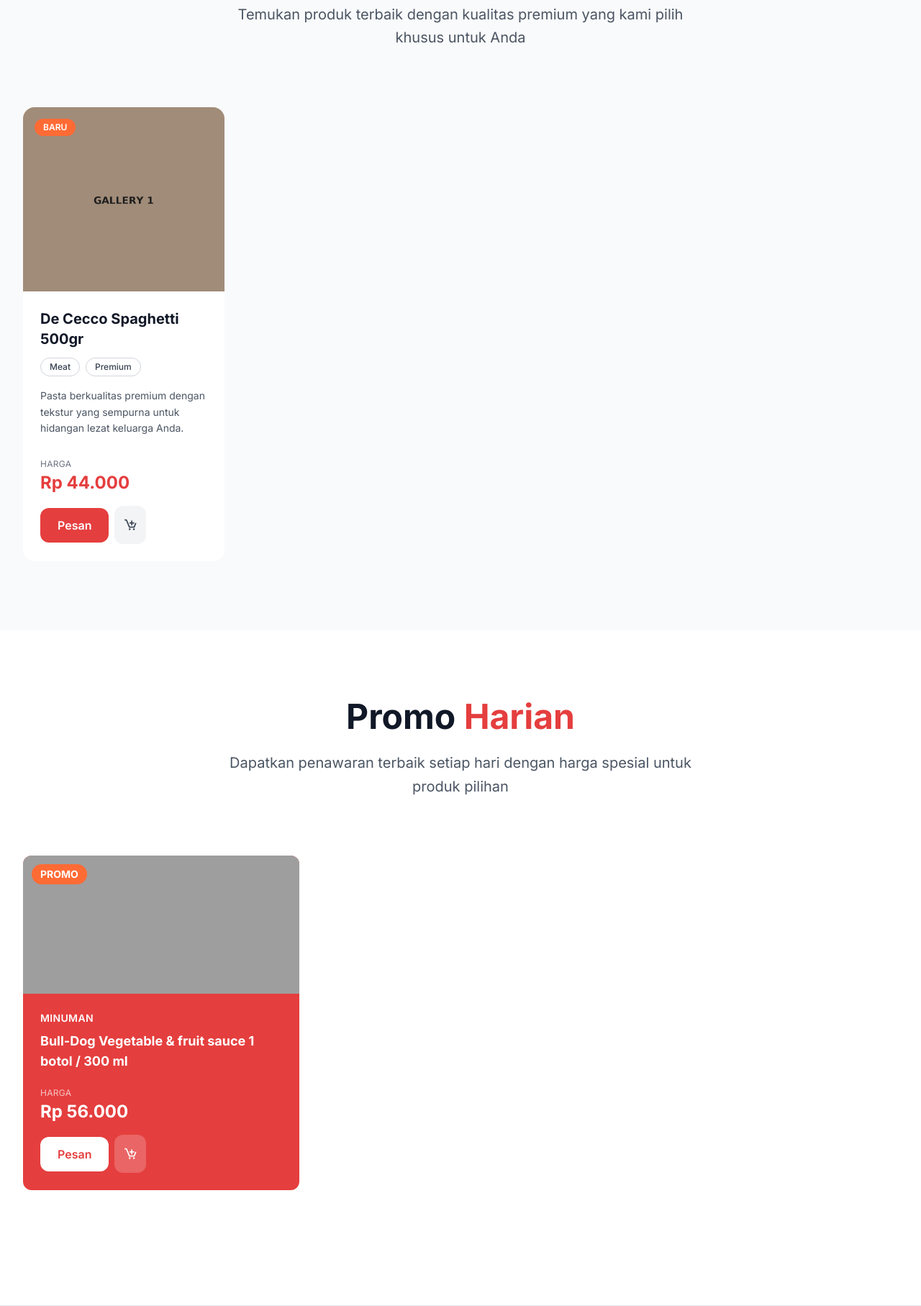
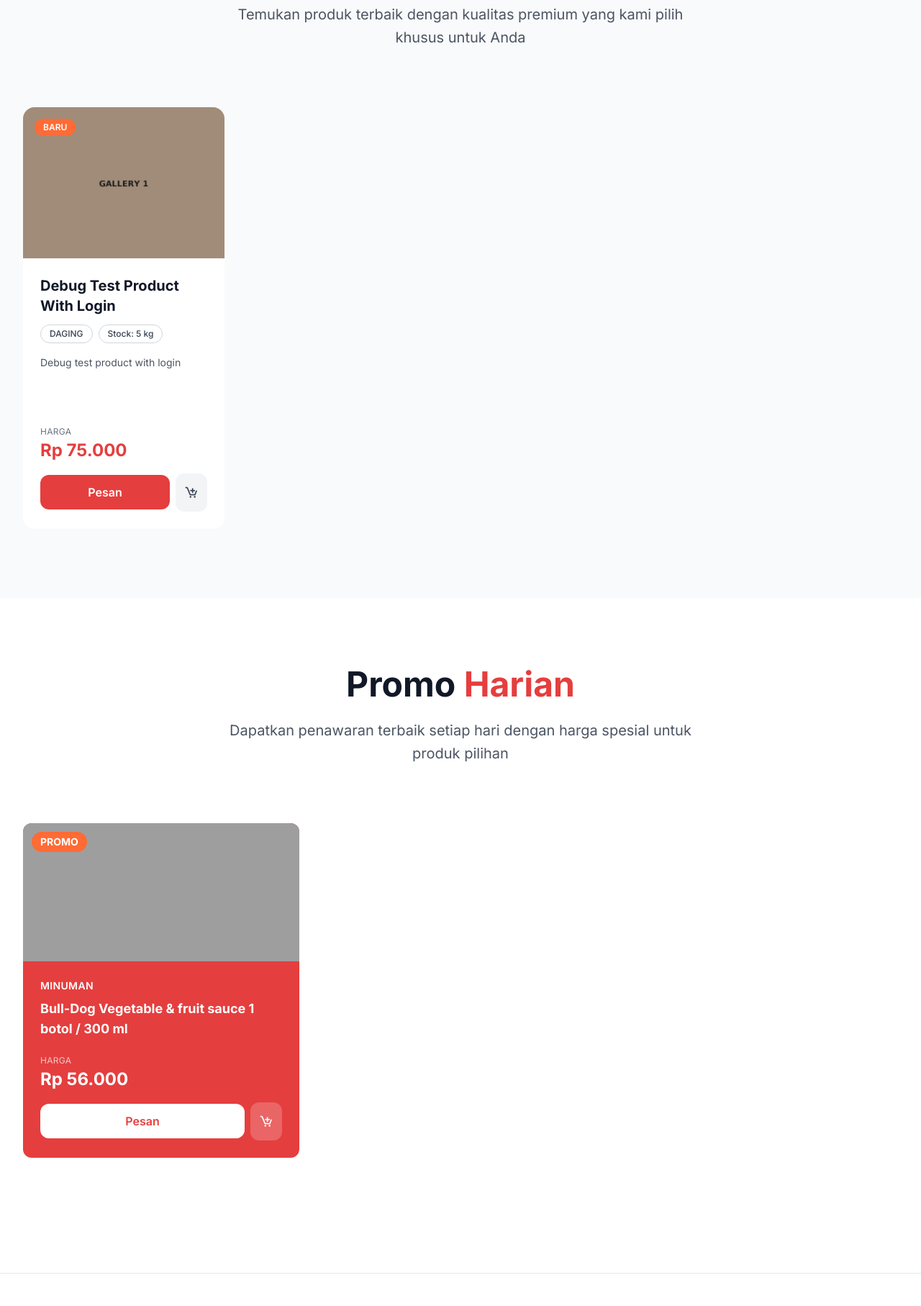
Before and after one commit to DrRhea/xera-meatshop, a CodeIgniter app: page /database/index.php/home/index in a window 1280 px wide. Shown: the part 1804-3619 px from the top of the page at 72% size. Run offline with CodeIgniter, Linux system fonts and the light colour scheme; data comes from the database, SQL or seed files in the repository; some libraries are stand-ins or nearby versions; grey boxes are pictures that could not be loaded.

Commit message:
feat: implement dynamic products with consistent layout
- Add Product_model to Home controller for database integration
- Fetch latest 4 active products from database
- Replace static product cards with dynamic PHP loop
- Implement consistent card layout using flexbox
- Ensure price and buttons always positioned at bottom
- Add fallback for when no products available
- Apply consistent layout to all card types (products, fallback, promo)
- Display product name, category, price, stock, and description
- Format price with thousand separators
- Add security with htmlspecialchars() for XSS prevention

Fixes: Product cards now display real data from database with consistent positioning

```diff
--- a/application/controllers/Home.php
+++ b/application/controllers/Home.php
@@ -7,12 +7,16 @@ class Home extends CI_Controller {
     {
         parent::__construct();
         $this->load->helper('url');
+        $this->load->model('Product_model');
     }
 
     public function index()
     {
         $data['title'] = 'Meat Shop & Grocery';
         $data['page'] = 'home';
+
+        // Get latest products from database
+        $data['latest_products'] = $this->Product_model->get_products(4, 0, null, null, 'active');
 
         $this->load->view('templates/header', $data);
         $this->load->view('home/index', $data);
--- a/application/views/home/index.php
+++ b/application/views/home/index.php
@@ -118,32 +118,48 @@
                 </div>
                 <!-- Grid produk Unggulan index -->
                 <div class="grid grid-cols-1 sm:grid-cols-2 lg:grid-cols-3 xl:grid-cols-4 gap-8">
-                    <!-- Card Produk 1 -->
-                     <div class="bg-white rounded-2xl transition-all duration-300 group overflow-hidden">
+                    <?php if (!empty($latest_products)): ?>
+                        <?php foreach ($latest_products as $product): ?>
+                            <div class="bg-white rounded-2xl transition-all duration-300 group overflow-hidden flex flex-col h-full">
                                 <div class="relative h-64 bg-gradient-to-br from-primary/20 to-primary/10 flex items-center justify-center">
+                                    <?php if (!empty($product->image)): ?>
+                                        <img src="<?php echo base_url($product->image); ?>"
+                                             alt="<?php echo htmlspecialchars($product->name); ?>"
+                                             class="w-full h-full object-cover group-hover:scale-105 transition-transform duration-300">
+                                    <?php else: ?>
                                         <img src="<?php echo base_url('assets/img/gal-1.jpg'); ?>"
-                                 alt="Produk 1"
+                                             alt="<?php echo htmlspecialchars($product->name); ?>"
                                              class="w-full h-full object-cover group-hover:scale-105 transition-transform duration-300">
+                                    <?php endif; ?>
                                     <span class="absolute top-4 left-4 bg-accent text-white px-3 py-1 text-xs font-semibold rounded-full">
                                         BARU
                                     </span>
                                 </div>
-                        <div class="p-6">
-                             <h4 class="text-xl font-bold text-gray-900 mb-3">De Cecco Spaghetti 500gr</h4>
+                                <div class="p-6 flex flex-col h-full">
+                                    <div class="flex-1">
+                                        <h4 class="text-xl font-bold text-gray-900 mb-3"><?php echo htmlspecialchars($product->name); ?></h4>
                                         <div class="flex flex-wrap gap-2 mb-4">
-                                 <span class="px-3 py-1 border border-gray-300 rounded-full text-xs font-medium text-gray-700">Meat</span>
-                                 <span class="px-3 py-1 border border-gray-300 rounded-full text-xs font-medium text-gray-700">Premium</span>
+                                            <span class="px-3 py-1 border border-gray-300 rounded-full text-xs font-medium text-gray-700">
+                                                <?php echo htmlspecialchars($product->category); ?>
+                                            </span>
+                                            <span class="px-3 py-1 border border-gray-300 rounded-full text-xs font-medium text-gray-700">
+                                                Stock: <?php echo $product->stock . ' ' . $product->unit; ?>
+                                            </span>
                                         </div>
+                                        <?php if (!empty($product->description)): ?>
                                             <p class="text-sm text-gray-600 mb-6 leading-relaxed">
-                                 Pasta berkualitas premium dengan tekstur yang sempurna untuk hidangan lezat keluarga Anda.
+                                                <?php echo htmlspecialchars(substr($product->description, 0, 100)); ?>
+                                                <?php if (strlen($product->description) > 100): ?>...<?php endif; ?>
                                             </p>
-                             <div class="space-y-4">
-                                 <div>
-                                     <span class="text-xs text-gray-500 uppercase tracking-wide">Harga</span>
-                                     <div class="text-2xl font-bold text-primary">Rp 44.000</div>
+                                        <?php endif; ?>
+                                    </div>
+                                    <div class="mt-auto">
+                                        <div class="mb-4">
+                                            <span class="text-xs text-gray-500 uppercase tracking-wide">HARGA</span>
+                                            <div class="text-2xl font-bold text-primary">Rp <?php echo number_format($product->price, 0, ',', '.'); ?></div>
                                         </div>
                                         <div class="flex items-center space-x-2">
-                                     <button class="bg-primary text-white px-6 py-3 rounded-xl hover:bg-primary-700 transition-colors font-semibold">
+                                            <button class="bg-primary text-white px-6 py-3 rounded-xl hover:bg-primary-700 transition-colors font-semibold flex-1">
                                                 Pesan
                                             </button>
                                             <button class="bg-gray-100 text-gray-700 p-3 rounded-xl hover:bg-primary hover:text-white transition-colors">
@@ -153,6 +169,46 @@
                                     </div>
                                 </div>
                             </div>
+                        <?php endforeach; ?>
+                    <?php else: ?>
+                        <!-- Fallback jika tidak ada produk -->
+                        <div class="bg-white rounded-2xl transition-all duration-300 group overflow-hidden flex flex-col h-full">
+                            <div class="relative h-64 bg-gradient-to-br from-primary/20 to-primary/10 flex items-center justify-center">
+                                <img src="<?php echo base_url('assets/img/gal-1.jpg'); ?>"
+                                     alt="Produk Default"
+                                     class="w-full h-full object-cover group-hover:scale-105 transition-transform duration-300">
+                                <span class="absolute top-4 left-4 bg-accent text-white px-3 py-1 text-xs font-semibold rounded-full">
+                                    BARU
+                                </span>
+                            </div>
+                            <div class="p-6 flex flex-col h-full">
+                                <div class="flex-1">
+                                    <h4 class="text-xl font-bold text-gray-900 mb-3">De Cecco Spaghetti 500gr</h4>
+                                    <div class="flex flex-wrap gap-2 mb-4">
+                                        <span class="px-3 py-1 border border-gray-300 rounded-full text-xs font-medium text-gray-700">Meat</span>
+                                        <span class="px-3 py-1 border border-gray-300 rounded-full text-xs font-medium text-gray-700">Premium</span>
+                                    </div>
+                                    <p class="text-sm text-gray-600 mb-6 leading-relaxed">
+                                        Pasta berkualitas premium dengan tekstur yang sempurna untuk hidangan lezat keluarga Anda.
+                                    </p>
+                                </div>
+                                <div class="mt-auto">
+                                    <div class="mb-4">
+                                        <span class="text-xs text-gray-500 uppercase tracking-wide">HARGA</span>
+                                        <div class="text-2xl font-bold text-primary">Rp 44.000</div>
+                                    </div>
+                                    <div class="flex items-center space-x-2">
+                                        <button class="bg-primary text-white px-6 py-3 rounded-xl hover:bg-primary-700 transition-colors font-semibold flex-1">
+                                            Pesan
+                                        </button>
+                                        <button class="bg-gray-100 text-gray-700 p-3 rounded-xl hover:bg-primary hover:text-white transition-colors">
+                                            <i class='bx bx-cart-add text-xl'></i>
+                                        </button>
+                                    </div>
+                                </div>
+                            </div>
+                        </div>
+                    <?php endif; ?>
                 </div>
             </div>
         </section>
@@ -172,7 +228,7 @@
                 <div class="relative">
                     <div class="grid grid-cols-1 sm:grid-cols-2 lg:grid-cols-3 gap-8">
                         <!-- Card Promo 1 -->
-                        <article class="bg-primary rounded-xl overflow-hidden hover:border-primary transition-colors duration-300 group">
+                        <article class="bg-primary rounded-xl overflow-hidden hover:border-primary transition-colors duration-300 group flex flex-col h-full">
                             <div class="relative">
                                 <img src="<?php echo base_url('gambar_produk/Minuman/OKF FARMER ALOE POMEGRANATE 500ML Rp16.100.jpg'); ?>"
                                      alt="minuman"
@@ -181,16 +237,18 @@
                                     PROMO
                                 </span>
                             </div>
-                            <div class="p-6">
+                            <div class="p-6 flex flex-col h-full">
+                                 <div class="flex-1">
                                      <h5 class="text-sm text-white font-semibold mb-2 uppercase tracking-wide">Minuman</h5>
                                     <h4 class="text-lg font-bold text-white mb-4">Bull-Dog Vegetable & fruit sauce 1 botol / 300 ml</h4>
-                                 <div class="space-y-4">
-                                     <div>
-                                         <span class="text-xs text-white/70 uppercase tracking-wide">Harga</span>
+                                 </div>
+                                 <div class="mt-auto">
+                                     <div class="mb-4">
+                                         <span class="text-xs text-white/70 uppercase tracking-wide">HARGA</span>
                                          <div class="text-2xl font-bold text-white">Rp 56.000</div>
                                      </div>
                                      <div class="flex items-center space-x-2">
-                                         <button class="bg-white text-primary px-6 py-3 rounded-xl hover:bg-primary hover:text-white transition-colors font-semibold">
+                                         <button class="bg-white text-primary px-6 py-3 rounded-xl hover:bg-primary hover:text-white transition-colors font-semibold flex-1">
                                             Pesan
                                         </button>
                                          <button class="bg-white/20 text-white p-3 rounded-xl hover:bg-white hover:text-primary transition-colors">
```
Lines whose indentation alone changed are shown as unchanged.
